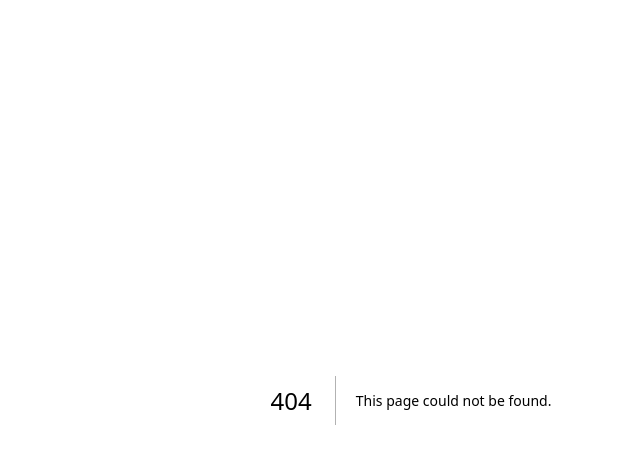
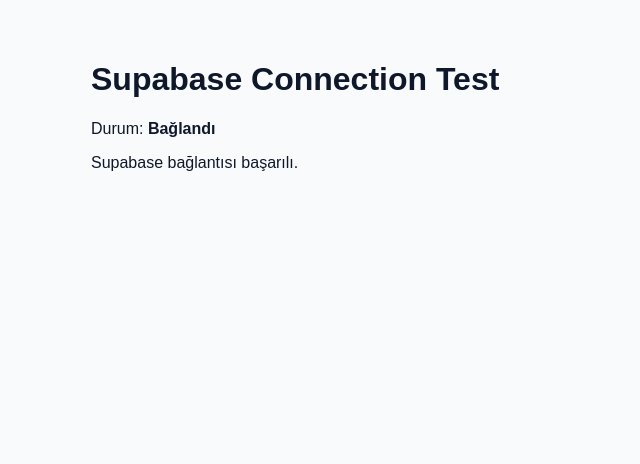
Before and after one commit to yarmehmet6263-ai/afghan-remittance-platform, a Next.js app: page /supabase-test in a window 1280 px wide. Before the commit this address had no page. Shown: the top 464 px of the page, without its empty margins (229-869 px from the left). Built offline with nearby package versions, Linux system fonts and the light colour scheme; no server answers.

Commit message:
feat: add Supabase connection test

```diff
--- /dev/null
+++ b/app/supabase-test/page.tsx
@@ -0,0 +1,56 @@
+"use client";
+
+import { useEffect, useState } from "react";
+import { supabase } from "@/lib/supabase/client";
+
+type Status = "checking" | "connected" | "error";
+
+export default function SupabaseTestPage() {
+  const [status, setStatus] = useState<Status>("checking");
+  const [message, setMessage] = useState("Supabase bağlantısı kontrol ediliyor...");
+
+  useEffect(() => {
+    let mounted = true;
+
+    supabase.auth.getSession()
+      .then(({ error }) => {
+        if (!mounted) return;
+
+        if (error) {
+          setStatus("error");
+          setMessage(error.message);
+          return;
+        }
+
+        setStatus("connected");
+        setMessage("Supabase bağlantısı başarılı.");
+      })
+      .catch((error: unknown) => {
+        if (!mounted) return;
+
+        setStatus("error");
+        setMessage(error instanceof Error ? error.message : "Supabase bağlantısı kurulamadı.");
+      });
+
+    return () => {
+      mounted = false;
+    };
+  }, []);
+
+  return (
+    <main style={{ padding: 40, fontFamily: "Arial, sans-serif" }}>
+      <h1>Supabase Connection Test</h1>
+      <p>
+        Durum:{" "}
+        <strong>
+          {status === "checking"
+            ? "Kontrol ediliyor"
+            : status === "connected"
+              ? "Bağlandı"
+              : "Hata"}
+        </strong>
+      </p>
+      <p>{message}</p>
+    </main>
+  );
+}
```
